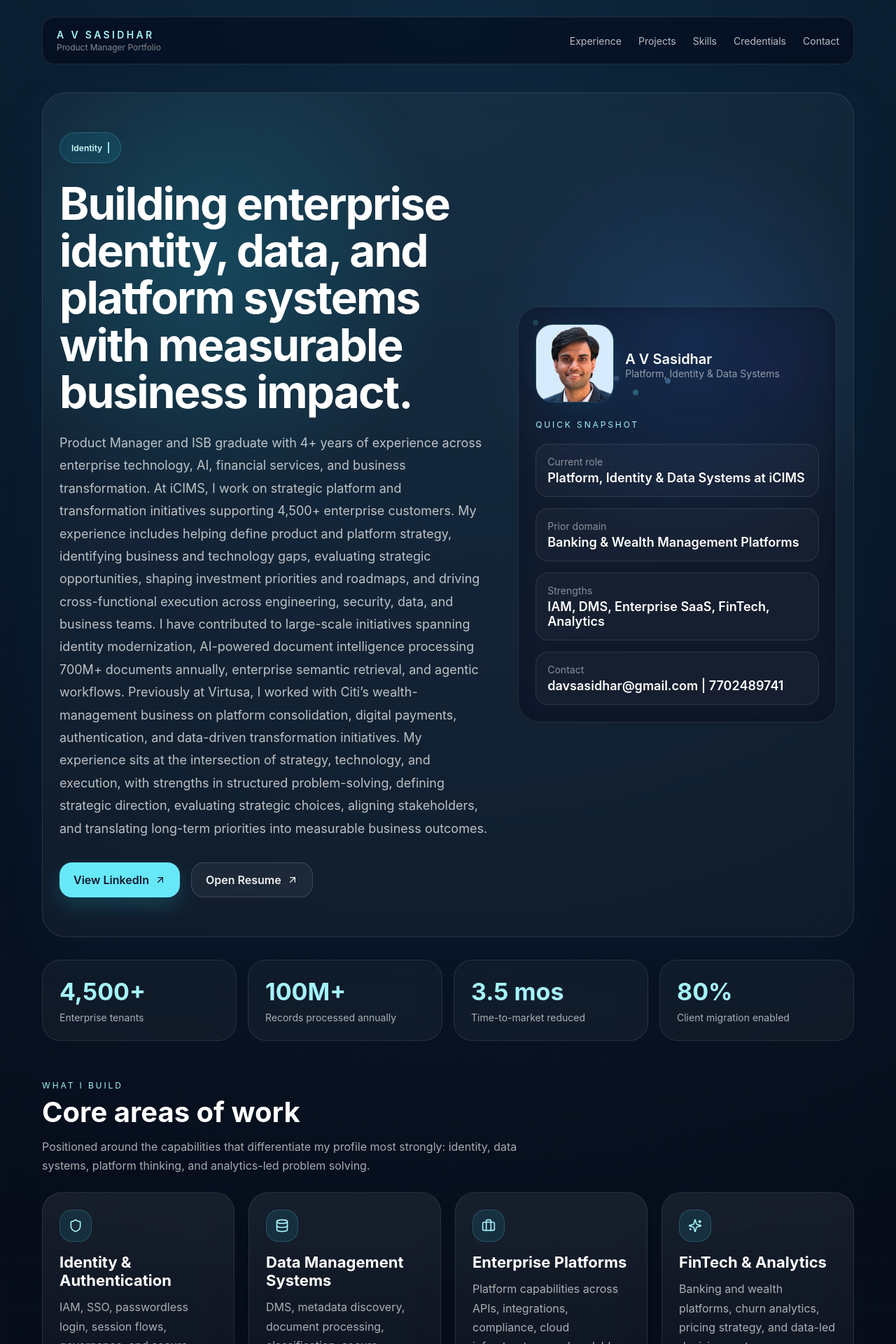
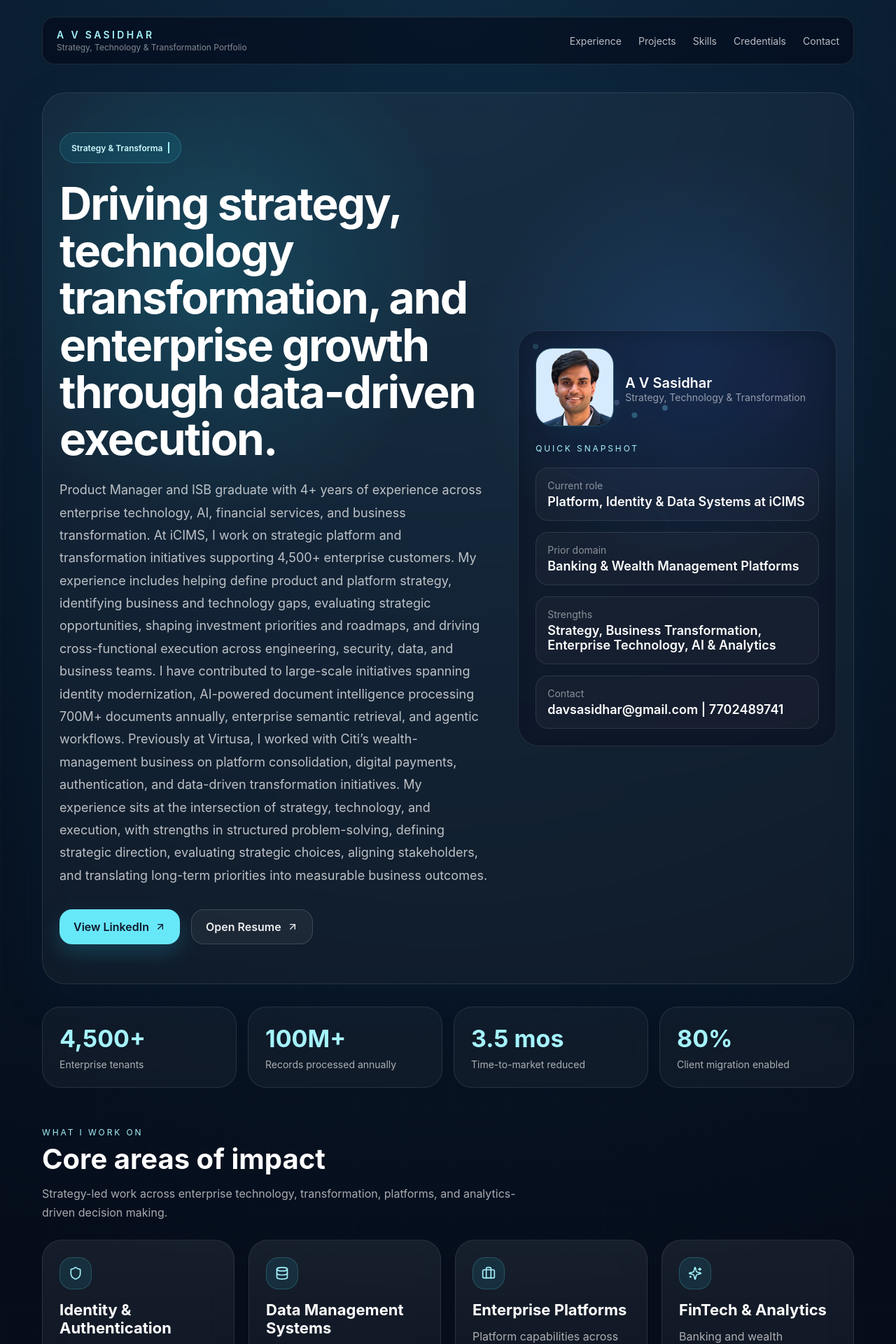
Before and after one commit to sasidhar16133/sasidhar-portfolio, a React (Vite) app: page / in a window 1280 px wide. Shown: the top 1920 px of the page at 70% size. Built offline with nearby package versions, Linux system fonts and the light colour scheme.

Commit message:
Update App.jsx

```diff
--- a/src/App.jsx
+++ b/src/App.jsx
@@ -288,7 +288,7 @@ function FloatingProfileBackground() {
 
 export default function App() {
   const [activeProject, setActiveProject] = useState(null);
-  const typingWords = ["Product Manager", "Platform PM", "Identity & Data PM", "Enterprise SaaS PM"];
+  const typingWords = ["Product Manager", "Strategy & Transformation", "Enterprise Technology", "AI & Platform Strategy"];
   const [wordIndex, setWordIndex] = useState(0);
   const [typedText, setTypedText] = useState("");
   const [isDeleting, setIsDeleting] = useState(false);
@@ -321,7 +321,7 @@ export default function App() {
         <nav className="top-nav">
           <div>
             <div className="brand">A V Sasidhar</div>
-            <div className="brand-sub">Product Manager Portfolio</div>
+            <div className="brand-sub">Strategy, Technology & Transformation Portfolio</div>
           </div>
           <div className="nav-links">
             <a href="#experience">Experience</a>
@@ -339,7 +339,7 @@ export default function App() {
                 <span>{typedText}</span>
                 <span className="typing-caret" />
               </div>
-              <h1>Building enterprise identity, data, and platform systems with measurable business impact.</h1>
+              <h1>Driving strategy, technology transformation, and enterprise growth through data-driven execution.</h1>
               <p className="hero-copy">
                 Product Manager and ISB graduate with 4+ years of experience across enterprise technology, AI, financial services, and business transformation.
                 At iCIMS, I work on strategic platform and transformation initiatives supporting 4,500+ enterprise customers. My experience includes helping define product and platform strategy, identifying business and technology gaps, evaluating strategic opportunities, shaping investment priorities and roadmaps, and driving cross-functional execution across engineering, security, data, and business teams.
@@ -365,7 +365,7 @@ export default function App() {
                 </div>
                 <div>
                   <div className="profile-name">A V Sasidhar</div>
-                  <div className="profile-sub">Platform, Identity & Data Systems</div>
+                  <div className="profile-sub">Strategy, Technology & Transformation</div>
                 </div>
               </div>
               <div className="eyebrow">Quick Snapshot</div>
@@ -373,7 +373,7 @@ export default function App() {
                 {[
                   ["Current role", "Platform, Identity & Data Systems at iCIMS"],
                   ["Prior domain", "Banking & Wealth Management Platforms"],
-                  ["Strengths", "IAM, DMS, Enterprise SaaS, FinTech, Analytics"],
+                  ["Strengths", "Strategy, Business Transformation, Enterprise Technology, AI & Analytics"],
                   ["Contact", "davsasidhar@gmail.com | 7702489741"],
                 ].map(([label, value]) => (
                   <div key={label} className="snapshot-item">
@@ -396,7 +396,7 @@ export default function App() {
         </section>
 
         <section className="content-section">
-          <SectionTitle eyebrow="What I Build" title="Core areas of work" subtitle="Positioned around the capabilities that differentiate my profile most strongly: identity, data systems, platform thinking, and analytics-led problem solving." />
+          <SectionTitle eyebrow="What I Work On" title="Core areas of impact" subtitle="Strategy-led work across enterprise technology, transformation, platforms, and analytics-driven decision making." />
           <div className="focus-grid">
             {focusAreas.map((item) => {
               const Icon = item.icon;
@@ -481,7 +481,7 @@ export default function App() {
 
         <section id="skills" className="skills-credentials">
           <div className="tools-panel">
-            <SectionTitle eyebrow="Skills" title="Tools & capabilities" />
+            <SectionTitle eyebrow="Skills" title="Strategy, leadership & technology capabilities" />
             <div className="stack compact">
               {skillGroups.map((group) => (
                 <div key={group.title}>
```
